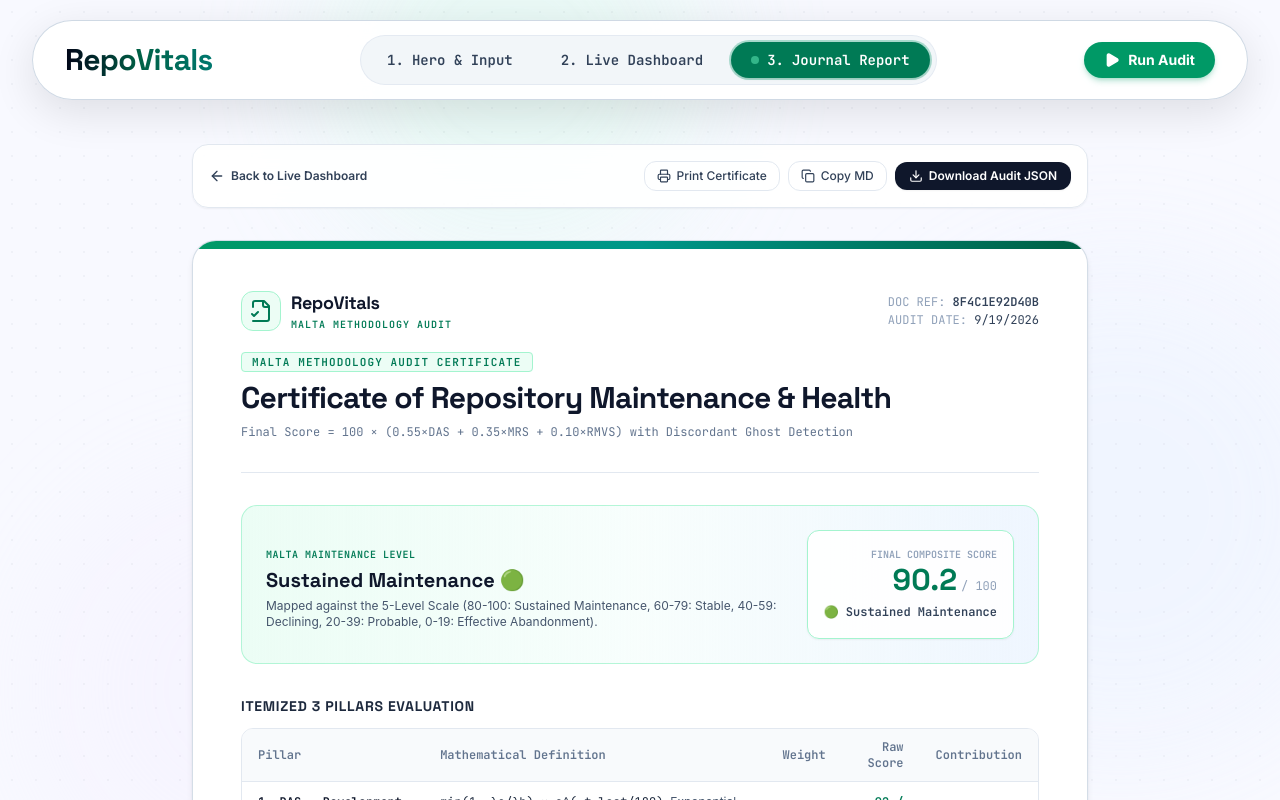
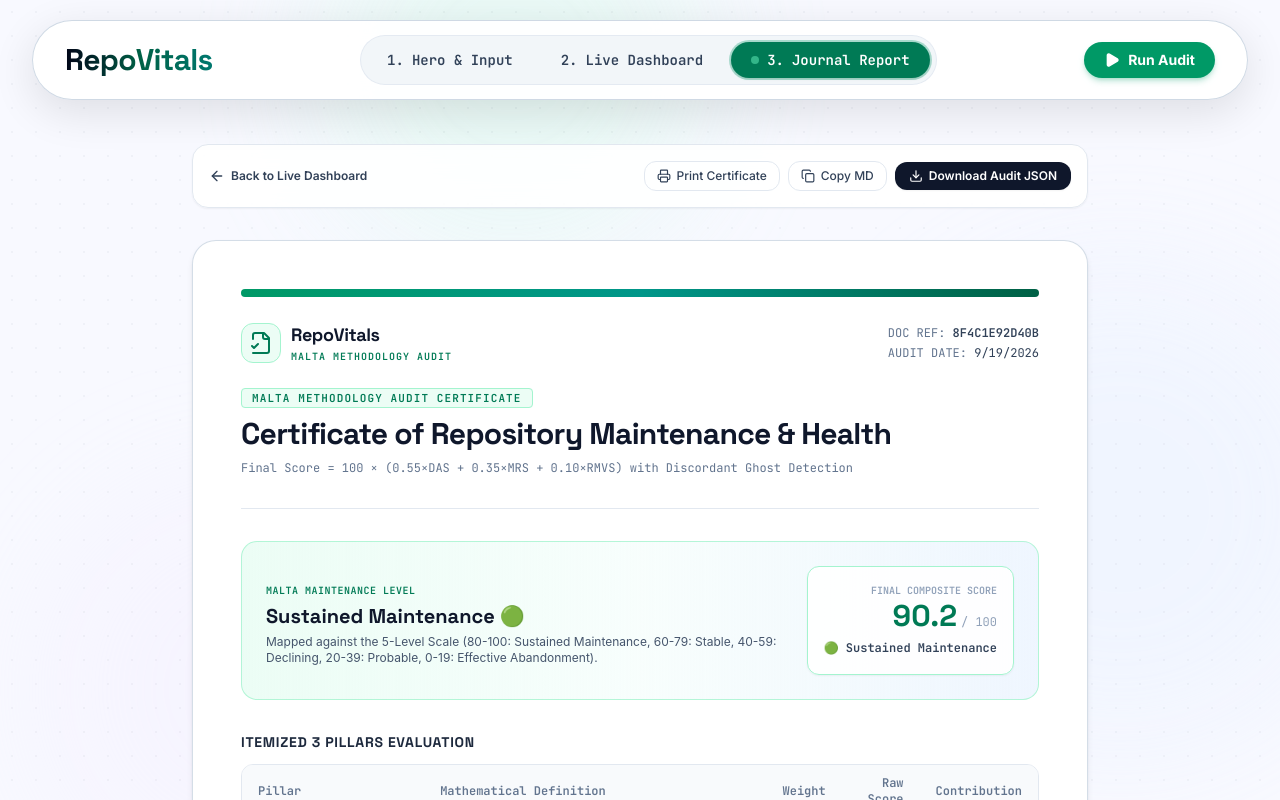
Before and after one commit to anshuvdebnath-cyber/HACK-SYNTHESIS-3.0, a React (Vite) app in the folder frontend/: page / in a window 1280 px wide. Both pictures are taken after a click on the button "3. Journal Report". Shown: the top 800 px of the page. Built offline with nearby package versions, Linux system fonts and the light colour scheme.

Commit message:
Fix header alignment, remove overlapping accent bar, and cleanly balance certificate layout on Page 1

```diff
--- a/frontend/src/components/JournalReportSection.tsx
+++ b/frontend/src/components/JournalReportSection.tsx
@@ -109,11 +109,11 @@
 
       {/* Main Journal Certificate Document Container */}
       <div className="bg-white rounded-3xl border border-slate-300/80 p-8 sm:p-12 shadow-md relative overflow-hidden font-sans print:border-none print:shadow-none print:p-0 print:overflow-visible">
-        <div className="absolute top-0 left-0 right-0 h-2 bg-gradient-to-r from-emerald-600 via-teal-600 to-emerald-800" />
+        <div className="h-2 w-full bg-gradient-to-r from-emerald-600 via-teal-600 to-emerald-800 rounded-full mb-6 print:mb-4 print:h-1.5" />
 
         {/* Certificate Header */}
         <div className="border-b border-slate-200 pb-8 text-center sm:text-left relative">
-          <div className="flex flex-col sm:flex-row sm:items-center justify-between gap-4 mb-4">
+          <div className="flex items-center justify-between gap-4 mb-5 print:mb-4">
             <div className="flex items-center justify-center sm:justify-start gap-2.5">
               <div className="w-10 h-10 rounded-xl bg-emerald-50 border border-emerald-200 flex items-center justify-center text-emerald-700">
                 <FileCheck2 className="w-6 h-6" />
@@ -128,7 +128,7 @@
               </div>
             </div>
 
-            <div className="text-center sm:text-right text-xs font-mono text-slate-400 space-y-0.5">
+            <div className="text-right text-xs font-mono text-slate-500 space-y-1">
               <div>DOC REF: <span className="font-bold text-slate-700">{auditResult.hash.substring(7, 19).toUpperCase()}</span></div>
               <div>AUDIT DATE: <span className="text-slate-700">{new Date(auditResult.timestamp).toLocaleDateString()}</span></div>
             </div>
@@ -148,7 +148,7 @@
         </div>
 
         {/* Core Verification Banner */}
-        <div className="my-8 p-6 rounded-2xl bg-gradient-to-r from-emerald-50 via-teal-50/50 to-blue-50 border border-emerald-200/80 flex flex-col sm:flex-row items-center justify-between gap-6 break-inside-avoid print:break-inside-avoid print:my-4 print:p-4">
+        <div className="my-8 p-6 rounded-2xl bg-gradient-to-r from-emerald-50 via-teal-50/50 to-blue-50 border border-emerald-200/80 flex flex-col sm:flex-row items-center justify-between gap-6 break-inside-avoid print:break-inside-avoid print:my-5 print:p-5">
           <div>
             <span className="text-[10px] font-mono uppercase tracking-wider text-emerald-700 font-bold">
               MALTA MAINTENANCE LEVEL
@@ -254,12 +254,15 @@
         </div>
 
         {/* MALTA Scientific Remediation & Action Playbook */}
-        <MaltaRemediationSection auditResult={auditResult} variant="report" />
+                {/* Bottom Sign-off Stamp for Certificate */}
+        <div className="pt-5 border-t border-slate-200 flex flex-col sm:flex-row items-center justify-between text-xs text-slate-500 font-mono gap-3 break-inside-avoid print:break-inside-avoid print:pt-4">
+          <div>Verified via MALTA Standard Evaluation Engine (Panter & Eisty, 2026)</div>
+          <div className="text-slate-500 font-semibold">Deterministic Code Replicability Specification</div>
+        </div>
 
-        {/* Bottom Sign-off */}
-        <div className="pt-6 border-t border-slate-200 flex flex-col sm:flex-row items-center justify-between text-xs text-slate-500 font-mono gap-3 break-inside-avoid print:break-inside-avoid print:pt-4">
-          <div>Verified via MALTA Standard Evaluation Engine</div>
-                    <div className="text-slate-400">Deterministic Code Replicability Specification</div>
+        {/* MALTA Scientific Remediation & Action Playbook (Starts cleanly on Page 2 in Print) */}
+        <div className="print:break-before-page pt-6 print:pt-0">
+          <MaltaRemediationSection auditResult={auditResult} variant="report" />
         </div>
       </div>
     </div>
--- a/frontend/src/index.css
+++ b/frontend/src/index.css
@@ -120,6 +120,11 @@
   }
 
   /* Page Break Rules: Keep cards, tables, and banners atomic */
+  .print\:break-before-page {
+    break-before: page !important;
+    page-break-before: always !important;
+  }
+
   .break-inside-avoid,
   table,
   tr,
```
